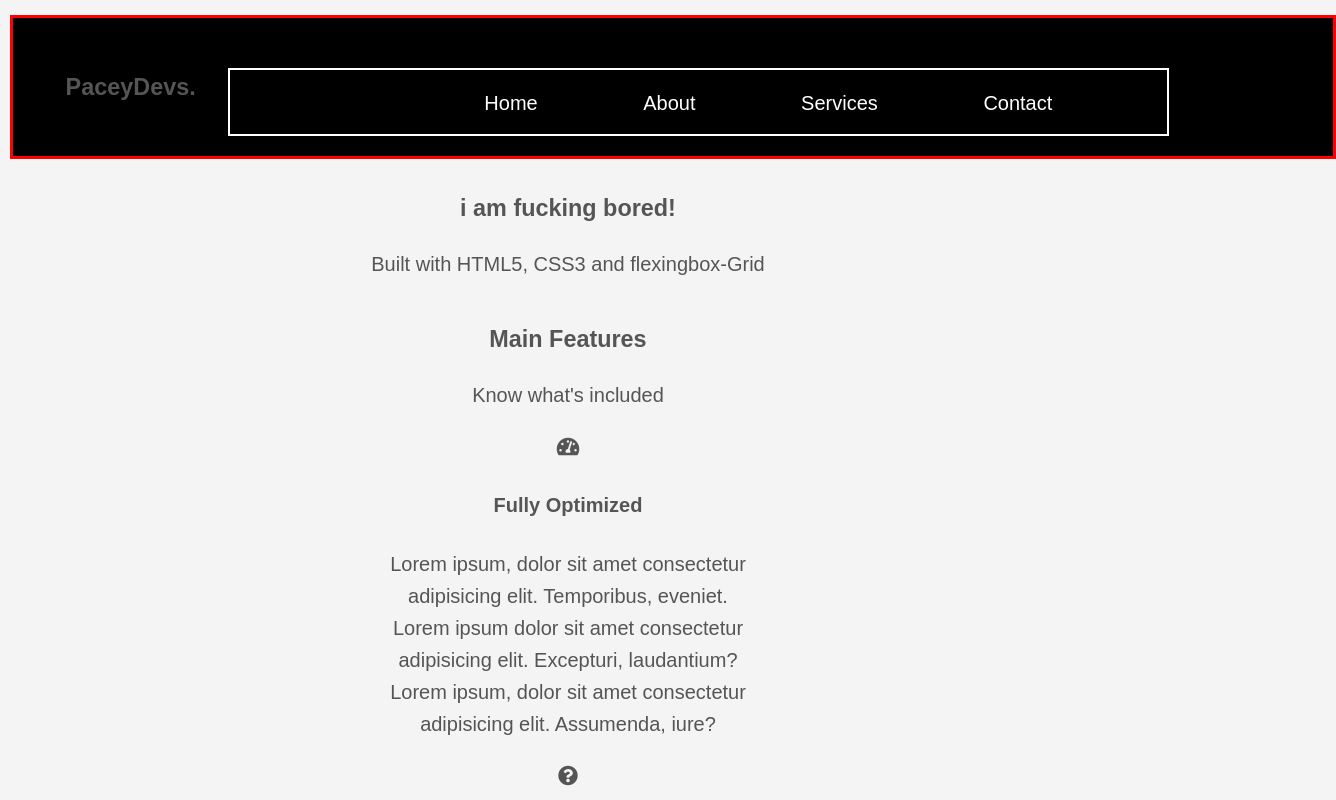
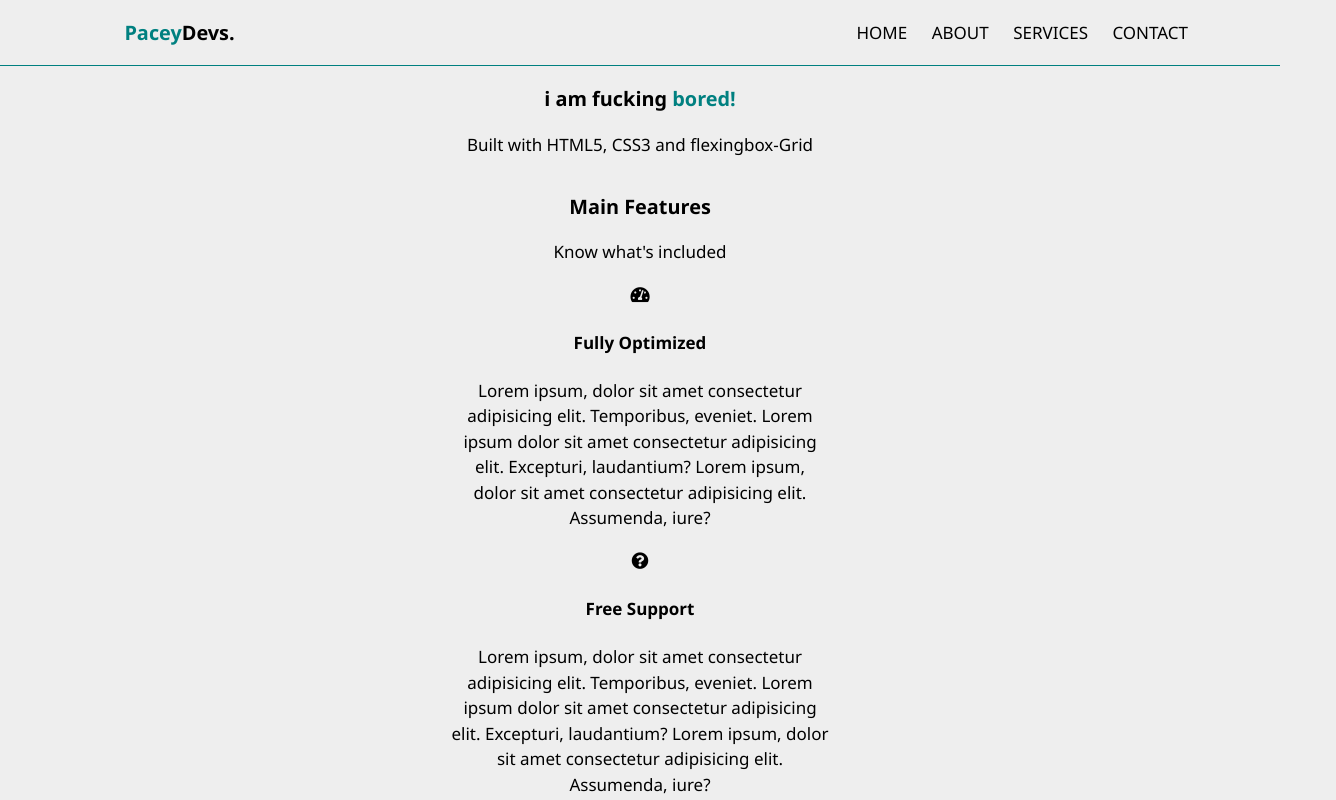
Before and after one commit to ayeesha17/Readme, a plain HTML site: page index 3.html in a window 1280 px wide. Shown: the top 800 px of the page, 1336 px wide, since content can reach past the window. Drawn offline with Linux system fonts and the light colour scheme; files that its build step writes are made by us from their sources.

Commit message:
Add files via upload

```diff
--- a/style.css
+++ b/style.css
@@ -1,53 +1,46 @@
-body {
-  background-color: #f4f4f4;
-  color: #555;
-  font-family: Arial, Helvetica, sans-serif;
-  font-size: 20px;
-  font-weight: normal;
-  margin: 0;
-  line-height: 1.6em;
+body{
+    font-family: 'Segoe UI', Tahoma, Geneva, Verdana, sans-serif;
+    font-size: 17px;
+    line-height: 1.5em;
+    margin: 0;
+    padding: 0;
+    background: #eee;
 }
-#main-header {
-  margin: 15px 15px 10px 10px;
-  padding: 20px;
-  width: 100%;
-  border: 3px solid red;
-  text-align: center;
-  line-height: 0.6em;
-  display: block;
-  background-color: black;
+/* common classes */
+.primary-text {
+    color: teal;
+
 }
+.secondary-text{
+    color: rgb(0, 48,48,134)
+}
+.container {
+    margin: auto;
+}
+img{
+    width: 100%;
+}
+/* header */
+#main-header{
+    border-bottom: 1px solid teal;
+}
+/* navbar */
 #navbar {
-  border: 2px solid;
-  padding: 5px;
-  text-align: center;
-  background-color: black;
-  color: white;
-  margin-top: 30px;
+    text-transform: uppercase;
 }
-.categories ul {
-  padding: 0;
-  list-style: none;
+#navbar li{
+    list-style: none;
+display: inline;
+padding-right: 20px;
 }
-#navbar li {
-  padding-bottom: 10px;
-  display: inline;
-
-  list-style: none;
+#navbar li a {
+    text-decoration: none;
+    color: #888;
 }
-#navbar a {
-  text-decoration: none;
-  color: red;
-  list-style: square;
-  padding-right: 100px;
-  font-size: 25px;
+#navbar li.current a,
+#navbar a:hover {
+    color: teal;
+    border-bottom: 3px solid teal;
+    padding-top: 3px;
+    transition: 0.3s;
 }
-#navbar a:hover {
-  color: yellowgreen;
-}
-#navbar a:active {
-  color: green;
-}
-#navbar a:visited {
-  color: purple;
-}
```
